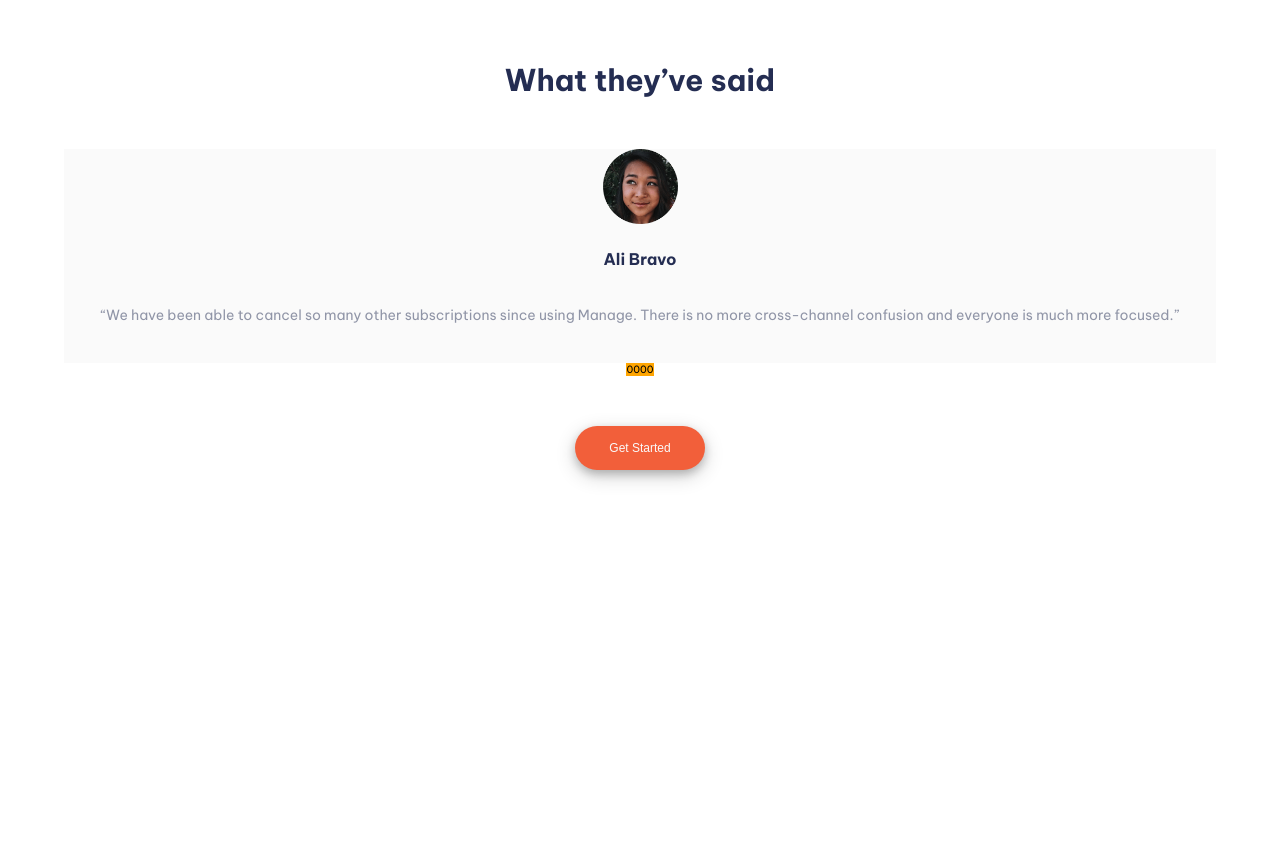
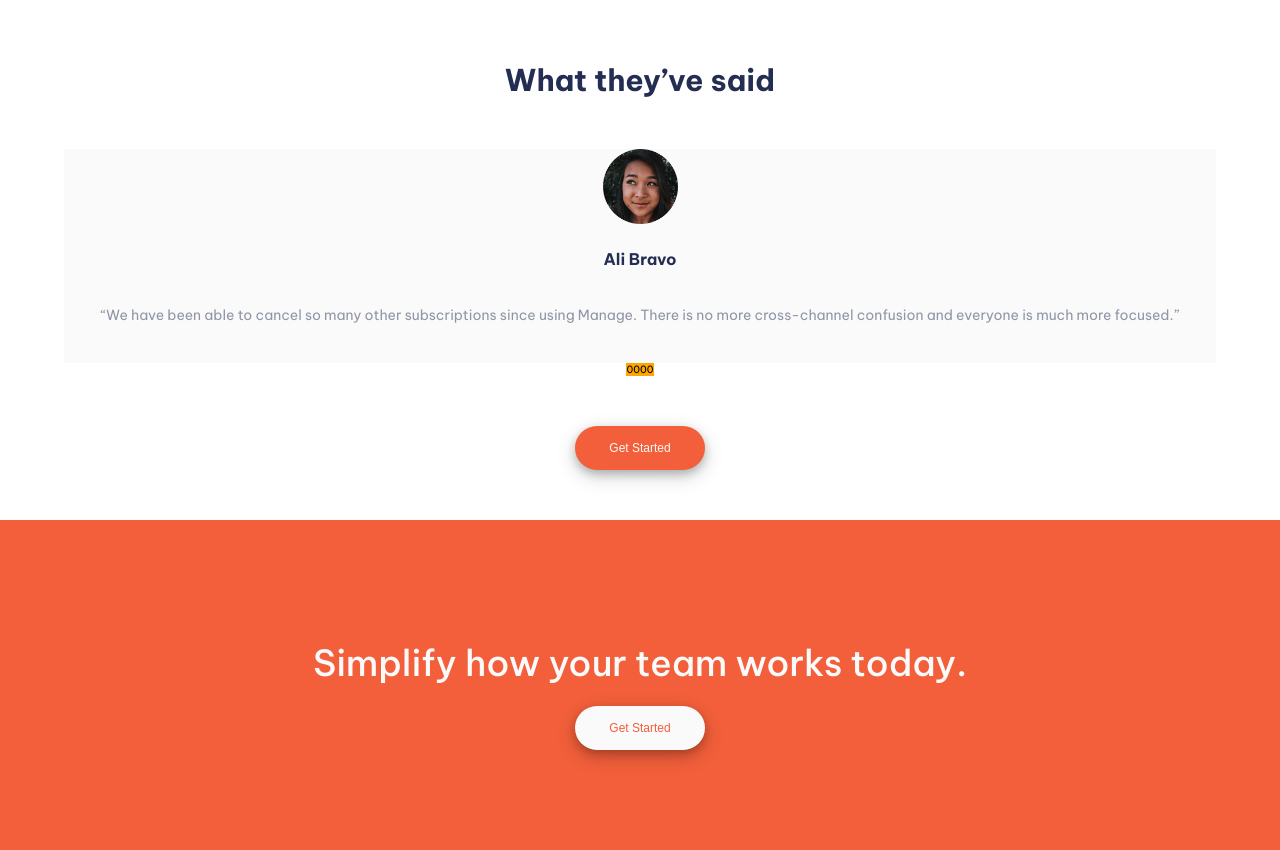
Before and after one commit to Gaston-Recalde/manage-landing-page, a plain HTML site: page index.html in a window 1280 px wide. Shown: the part 1907-2757 px from the top of the page. Before the commit the page ends 2427 px from the top, so only its background shows below. Drawn offline with Linux system fonts and the light colour scheme.

Commit message:
simplify realizado

```diff
--- a/index.html
+++ b/index.html
@@ -121,6 +121,26 @@
           more focused.”</p>
       </div>
 
+      <!-- <div class="testimonial-card">
+        <div class="avatar">
+          <img src="./images/avatar-richard.png" alt="Avatar Richard">
+        </div>
+        <span class="name">Richard Watts</span>
+        <p>“Manage allows us to provide structure and process. It keeps us organized
+          and focused. I can’t stop recommending them to everyone I talk to!”
+        </p>
+      </div> -->
+
+      <!-- <div class="testimonial-card">
+        <div class="avatar">
+          <img src="./images/avatar-shanai.png" alt="Avatar Shanai">
+        </div>
+        <span class="name">Shanai Gough</span>
+        <p>“Their software allows us to track, manage and collaborate on our projects
+          from anywhere. It keeps the whole team in-sync without being intrusive.”
+        </p>
+      </div> -->
+
       <div class="controler">0000</div>
 
       <button class="btn">Get Started</button>
@@ -129,22 +149,15 @@
 
   </section>
 
+  <div class="simplify">
+
+    <div class="simplify__container">
+      <h2>Simplify how your team works today.</h2>
+      <button class="btn">Get Started</button>
+    </div>
+
+  </div>
   <!--
-
-
-
-  Richard Watts
-  “Manage allows us to provide structure and process. It keeps us organized
-  and focused. I can’t stop recommending them to everyone I talk to!”
-
-  Shanai Gough
-  “Their software allows us to track, manage and collaborate on our projects
-  from anywhere. It keeps the whole team in-sync without being intrusive.”
-
-  Get Started
-
-  Simplify how your team works today.
-  Get Started
 
   Home
   Pricing
--- a/sass/_simplify.scss
+++ b/sass/_simplify.scss
@@ -0,0 +1,28 @@
+.simplify{
+    background-color: $bright-red;
+    .simplify__container{
+        width: 90%;
+        max-width: 1200px;
+        text-align: center;
+        margin: 0 auto;
+        padding: 100px 0;
+
+        h2{
+            font-size: 36px;
+            font-weight: 500;
+            color: $very-light-gray;
+            padding: 20px;
+        }
+
+        .btn{
+            border: none;
+            background-color: $very-light-gray;
+            color: $bright-red;
+            border-radius: 50px;
+            width: 130px;
+            padding: 15px 0;
+            font-size: 12px;
+            box-shadow: 0 4px 8px 0 rgba(0, 0, 0, 0.2), 0 6px 20px 0 rgba(0, 0, 0, 0.19);
+        }
+    }
+}
```
Also changed, not shown: css/style.css, 1 other file.
